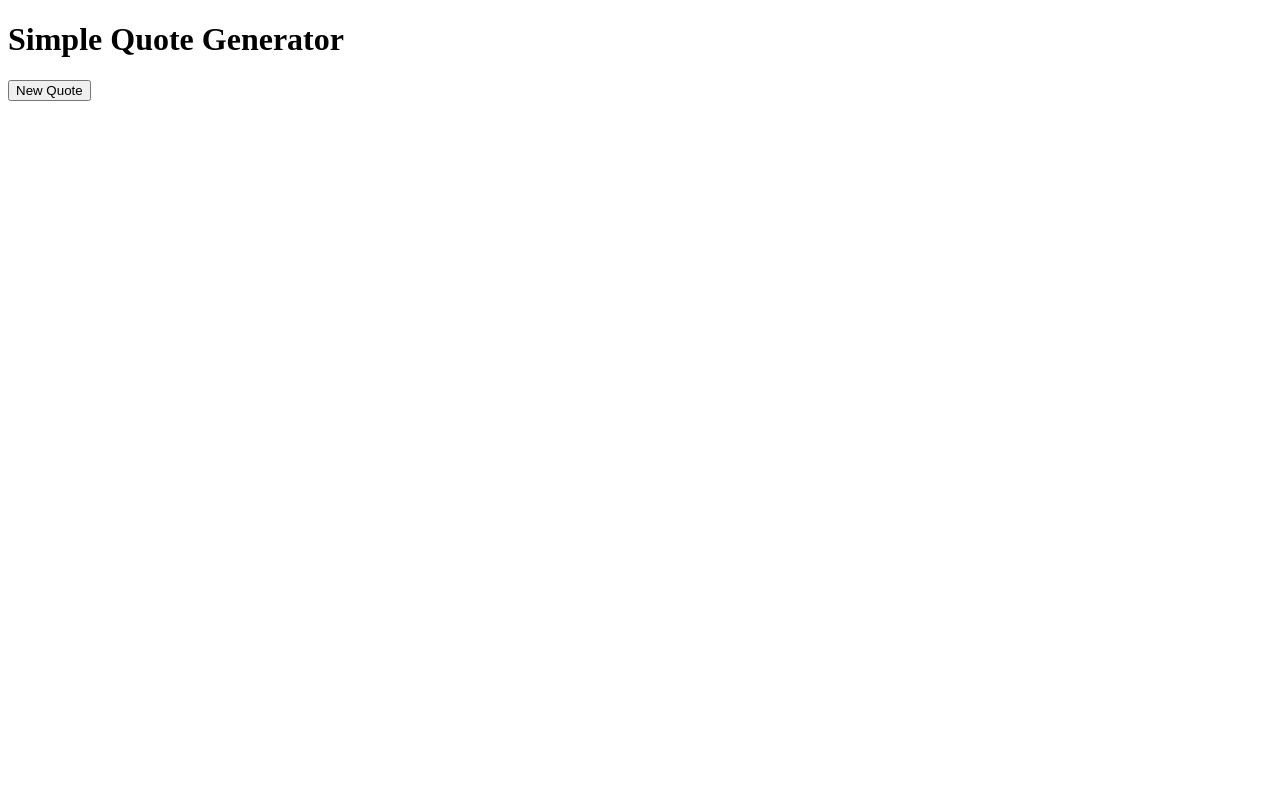
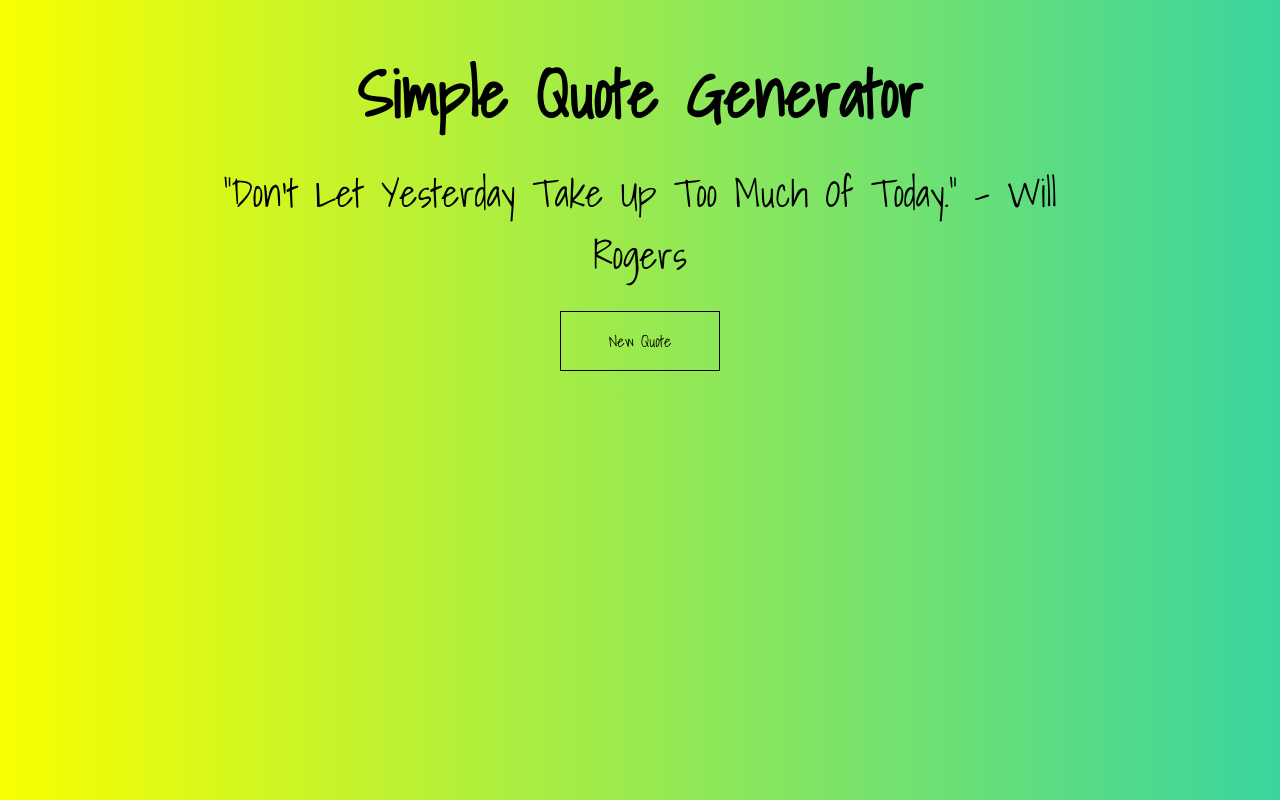
Before and after one commit to ajreev01/Random-Quote-Generator, a plain HTML site: page index.html in a window 1280 px wide. Both pictures are taken after a click on the button "New Quote". Drawn offline with Linux system fonts and the light colour scheme; a web font is replaced by a local one.

Commit message:
Added JavaScript files and added onlick handler to button element

```diff
--- a/index.html
+++ b/index.html
@@ -7,10 +7,12 @@
   <title>Quote Generator</title>
   <link href="https://fonts.googleapis.com/css?family=IM+Fell+Great+Primer+SC|Merriweather&display=swap" rel="stylesheet">
   <link href="https://fonts.googleapis.com/css?family=IM+Fell+Great+Primer+SC|Merriweather|Shadows+Into+Light&display=swap" rel="stylesheet">
+  <link rel="stylesheet" href="styles.css">
 </head>
 <body id="body">
   <h1>Simple Quote Generator</h1>
   <div id="quote-display"></div>
   <button onclick="newQuote()">New Quote</button>
+  <script src="script.js"></script>
 </body>
 </html>
--- /dev/null
+++ b/script.js
@@ -0,0 +1,22 @@
+var quotes = [
+  "“The Way Get Started Is To Quit Talking And Begin Doing.” – Walt Disney",
+  " “The Pessimist Sees Difficulty In Every Opportunity. The Optimist Sees Opportunity In Every Difficulty.” – Winston Churchill",
+  "“Don’t Let Yesterday Take Up Too Much Of Today.” – Will Rogers",
+  "“You Learn More From Failure Than From Success. Don’t Let It Stop You. Failure Builds Character.” – Unknown",
+  "“It’s Not Whether You Get Knocked Down, It’s Whether You Get Up.” – Inspirational Quote By Vince Lombardi",
+  "“If You Are Working On Something That You Really Care About, You Don’t Have To Be Pushed. The Vision Pulls You.” – Steve Jobs",
+  "“People Who Are Crazy Enough To Think They Can Change The World, Are The Ones Who Do.” – Rob Siltanen"
+];
+
+var color = ["blue", "red", "purple", "gold", "green", "deepgreen"];
+var button = document.getElementById("button");
+button.onclick = newQuote;
+
+function newQuote() {
+  var quote = document.getElementById("quote-display");
+  var randomNumber = Math.floor(Math.random() * quotes.length);
+  var randomColor = Math.floor(Math.random() * color.length);
+  var body = document.getElementById("body")
+  quote.innerHTML = quotes[randomNumber];
+  body.className = color[randomColor];
+}
```
